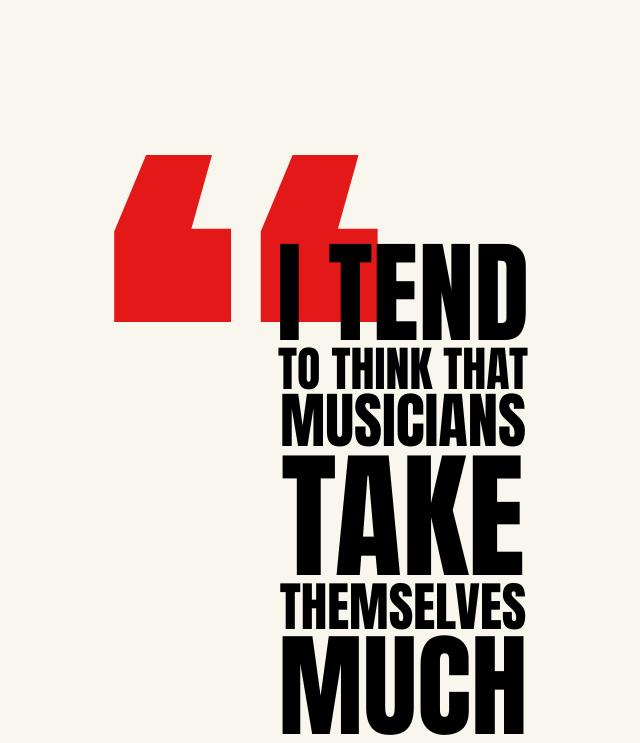
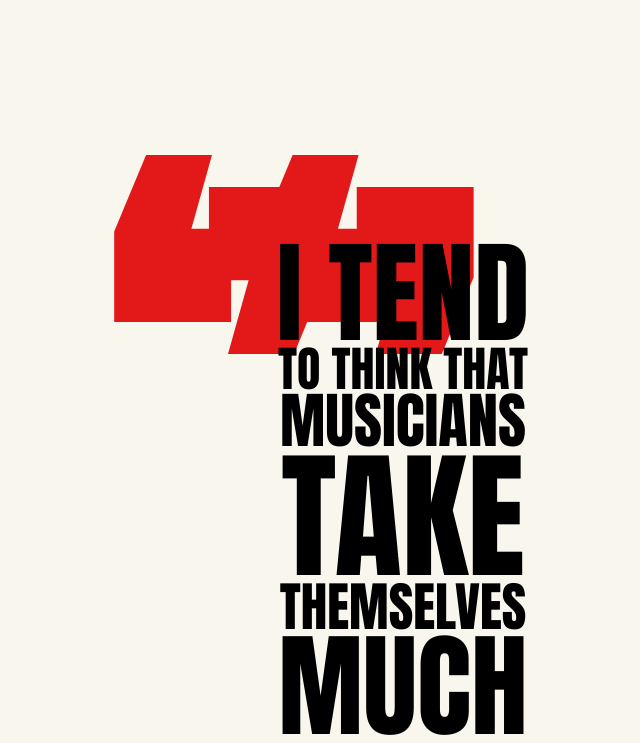
Before and after one commit to AMarlonG/Quote-by-the-artist-Beck, a plain HTML site: page index.html in a window 1280 px wide. Shown: the top 743 px of the page, without its empty margins (237-877 px from the left). Drawn offline with Linux system fonts and the light colour scheme.

Commit message:
Update main.css

```diff
--- a/css/main.css
+++ b/css/main.css
@@ -92,8 +92,8 @@ body {
     position: absolute;
     font-size: 10em;
     color: rgb(227, 25, 25);
-    left: ;
-    top: ;
+    left: -5.2rem;
+    top: -4.9rem;
     z-index: -1;
 }
 
```
